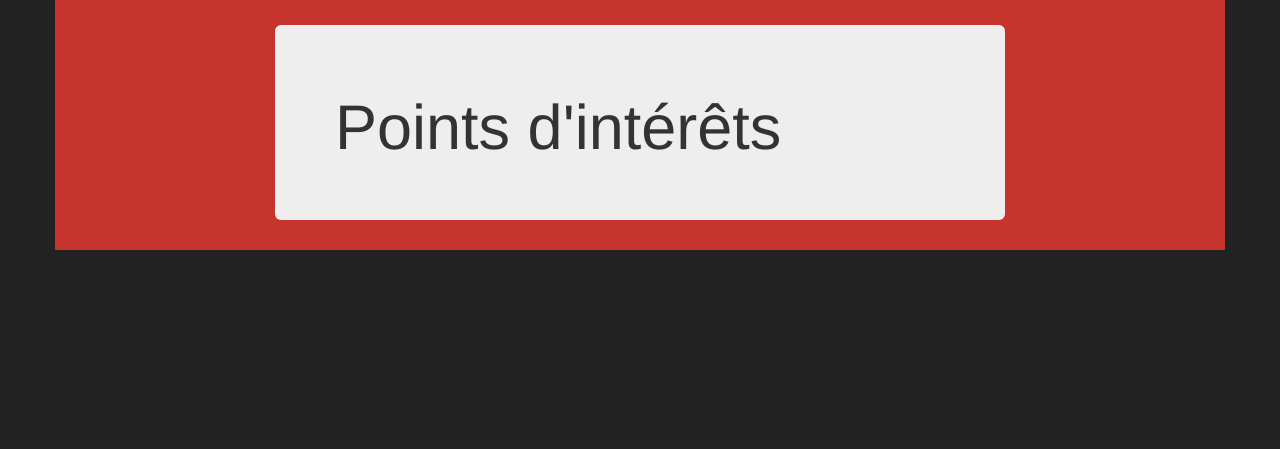
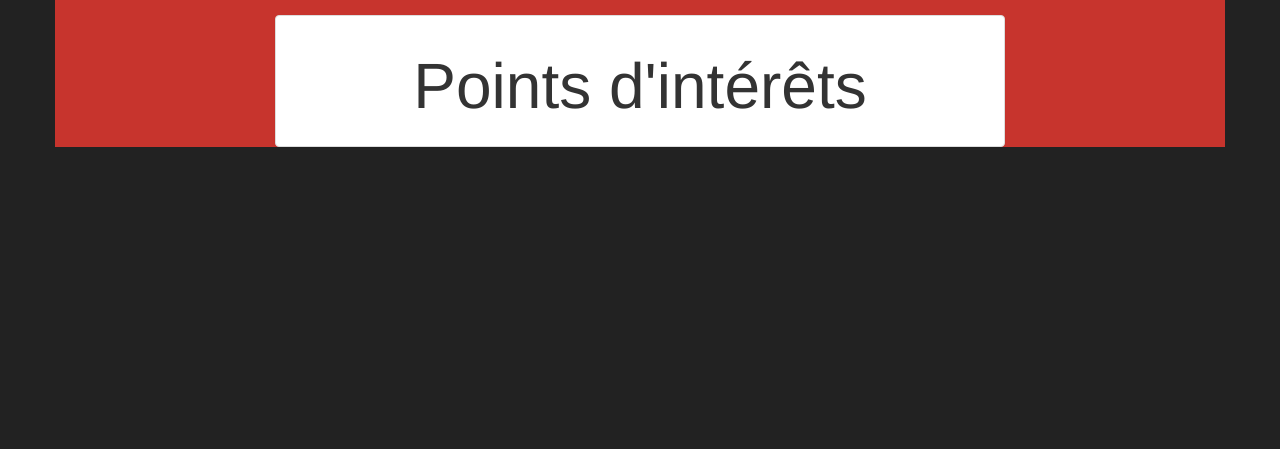
Before and after one commit to Borganov/audioguide, a Django app: template templates/position/positions.html in a window 1280 px wide. Shown: the part 52-501 px from the top of the page. Run offline with Django 3.2, Linux system fonts and the light colour scheme; the template is opened without the code that fills it, so the values that code supplies are empty; parts of the project's set-up code (start-up, migrations or seed data) failed here and were passed over; some libraries are stand-ins or nearby versions.

Commit message:
update position.html

```diff
--- a/static/css/style.css
+++ b/static/css/style.css
@@ -135,3 +135,15 @@
 .navbar-hamburger {
   cursor: pointer;
 }
+
+/* Position_List Styles */
+.postition_title {
+  font-size: 4em;
+}
+
+.imagePositionList {
+  float: left;
+  padding-right: 10px;
+  max-width: 30%;
+  height: 100px;
+}
--- a/templates/position/positions.html
+++ b/templates/position/positions.html
@@ -10,11 +10,9 @@
   <div class="row top-buffer">
     <div class="col-md-2"> </div>
     <div class="col-md-8">
-      <p align="center">
-      <div class="jumbotron jt-contact">
-        <h1>{% trans "Points d'intérêts" %}</h1>
+      <div class="panel panel-default panel-title panel-body text-center">
+        <h1 class="postition_title">{% trans "Points d'intérêts" %}</h1>
       </div>
-      </p>
     </div>
     <div class="col-md-2"> </div>
   </div>
@@ -23,7 +21,7 @@
     <div class="col-md-2"> </div>
       <div class="col-md-8">
         <div class="panel panel-default panel-title panel-body">
-          <div> <img src="{{ baseUrl }}/{{positionItem.position.img}}" class="imageActivity" alt="imageText" />
+          <div> <img src="{{ baseUrl }}/{{positionItem.position.img}}" class="imagePositionList" alt="imageText" />
             <h2 class="h2ActivityList">{{positionItem.titre}}</h2>
             <br>
             <p>{{positionItem.description}}</p>
```
